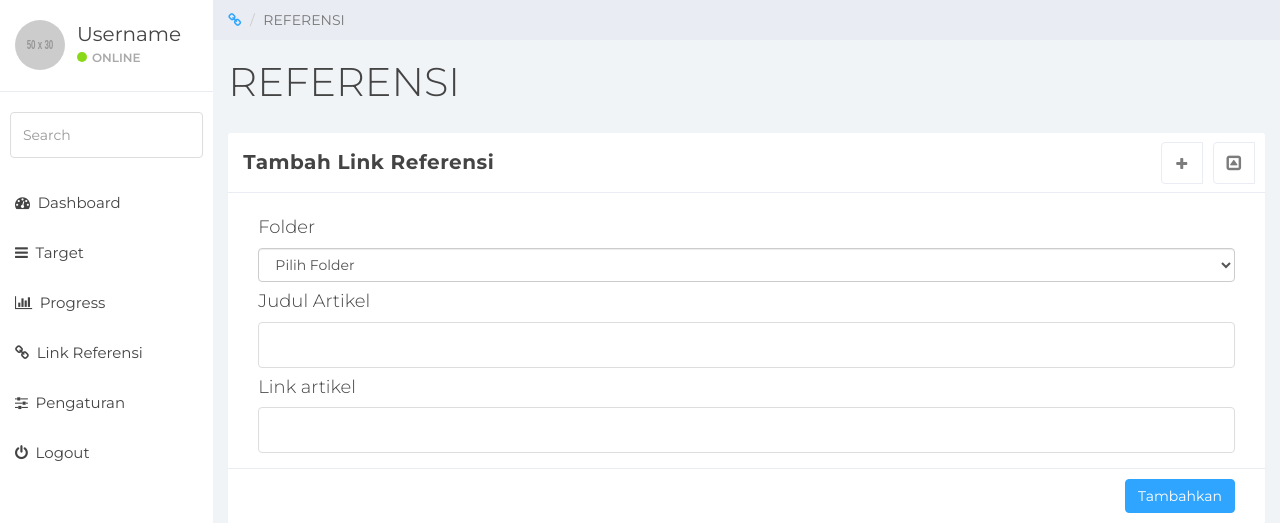
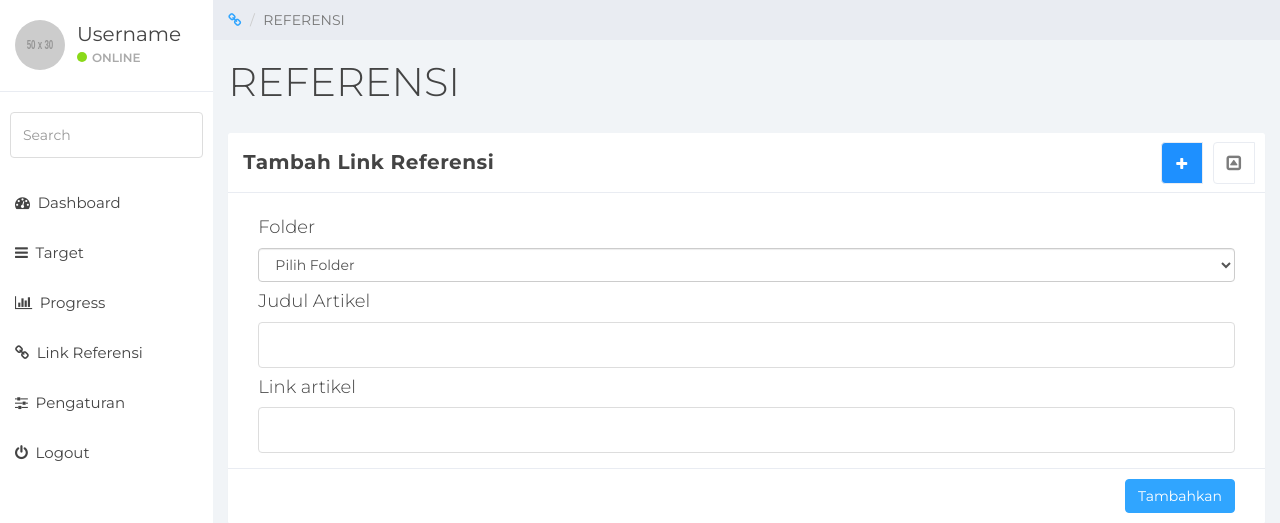
Before and after one commit to jessiropa/noted-jurnal, a CodeIgniter app: page /nj/index.php/dashboard/referensi in a window 1280 px wide. Shown: the part 60-583 px from the top of the page. Run offline with CodeIgniter, Linux system fonts and the light colour scheme; grey boxes labelled with a size stand in for pictures from a placeholder-image service; data that the repository does not hold is empty; some libraries are stand-ins or nearby versions.

Commit message:
mengubah warna tambah folder

```diff
--- a/application/views/user/referensi.php
+++ b/application/views/user/referensi.php
@@ -21,7 +21,7 @@
                     <div class="panel-heading">
                         <b>Tambah Link Referensi</b>
                         <span class="pull-right clickable panel-toggle panel-button-tab-left"><em class="fa fa-toggle-up"></em></span>
-                        <span class="pull-right panel-toggle panel-button-tab-left" id="modalFolder" onclick="create_folder()"><em class="fa fa-plus"></em></span>
+                        <span class="pull-right panel-toggle panel-button-tab-left" id="modalFolder" onclick="create_folder()" style="background-color: #1E90FF;"><em class="fa fa-plus" style="color:white"></em></span>
                     </div>
                     <div class="panel-body">
                         <div class="form-group">
```
